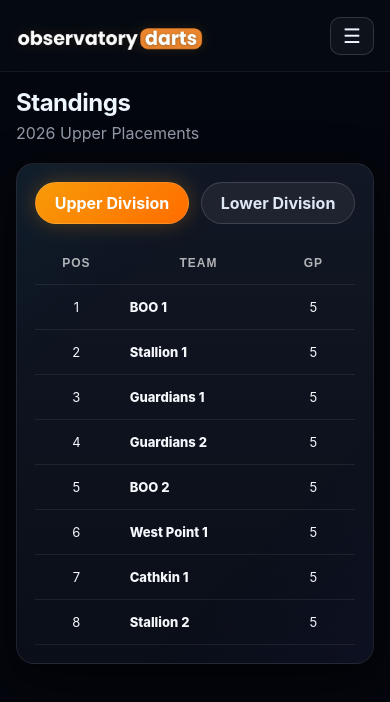
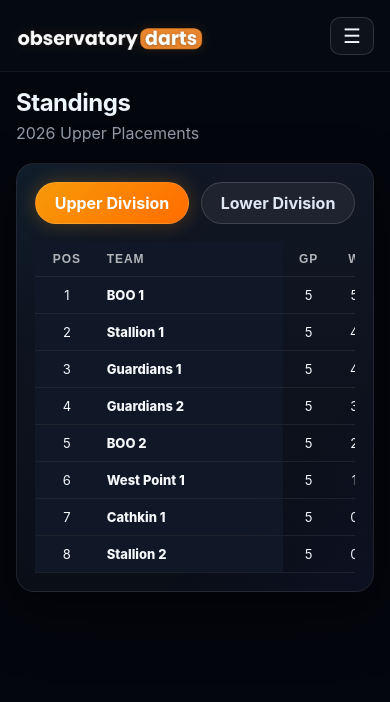
Before and after one commit to jakes007/ODA, a React app in the folder frontend/: page /competition/standings in a window 390 px wide. Shown: the top 702 px of the page. Built offline with nearby package versions, Linux system fonts and the light colour scheme; the HTML template or start-up script is replaced by a standard one.

Commit message:
added standings UI

```diff
--- a/frontend/src/index.css
+++ b/frontend/src/index.css
@@ -826,6 +826,11 @@ textarea {
   font-weight: 600;
 }
 
+.standings-table th:nth-child(2),
+.standings-table td:nth-child(2) {
+  text-align: left !important;
+}
+
 .points-cell {
   font-weight: 700;
   color: #ff9800;
@@ -945,4 +950,40 @@ textarea {
     flex: 1;
     min-width: 130px;
   }
+
+  .standings-table {
+    min-width: 680px;
+    font-size: 12px;
+  }
+
+  .standings-table th,
+  .standings-table td {
+    padding: 10px 8px;
+    white-space: nowrap;
+  }
+
+  .standings-table th:first-child,
+  .standings-table td:first-child {
+    position: sticky;
+    left: 0;
+    z-index: 3;
+    background: #101827;
+    min-width: 44px;
+  }
+
+  .standings-table th:nth-child(2),
+  .standings-table td:nth-child(2) {
+    position: sticky;
+    left: 44px;
+    z-index: 3;
+    background: #101827;
+    min-width: 128px;
+    max-width: 128px;
+    text-align: left !important;
+  }
+
+  .standings-table th:first-child,
+  .standings-table th:nth-child(2) {
+    z-index: 4;
+  }
 }
```
